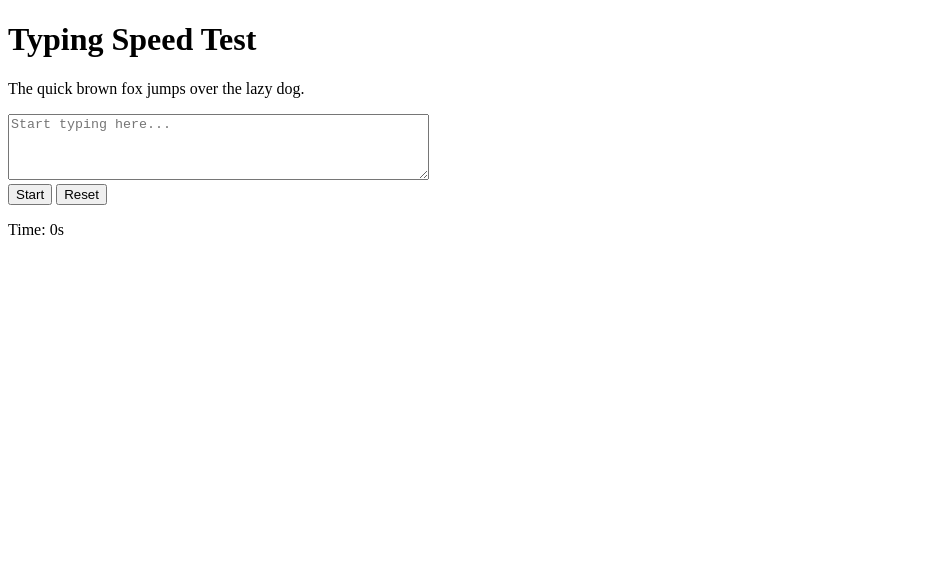
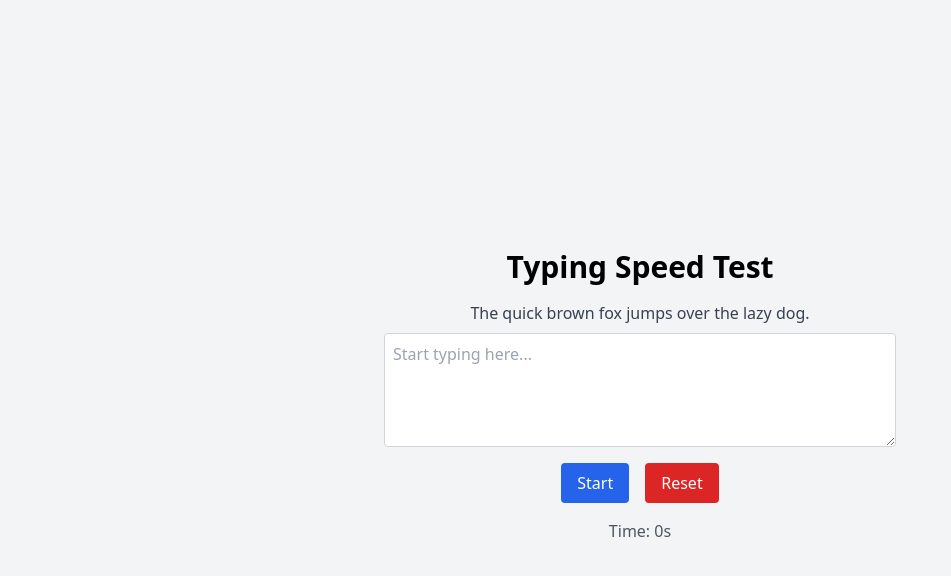
Before and after one commit to adakolecodes/TypingSpeed, a plain HTML site: page index.html in a window 1280 px wide. Shown: the whole page, without its empty margins (0-951 px from the left). Drawn offline with nearby package versions, Linux system fonts and the light colour scheme.

Commit message:
add Tailwind CSS for improved styling and layout of the typing speed test interface

```diff
--- a/index.html
+++ b/index.html
@@ -2,18 +2,38 @@
 <html lang="en">
 <head>
   <meta charset="UTF-8" />
+  <link
+    href="https://cdn.jsdelivr.net/npm/tailwindcss@2.2.19/dist/tailwind.min.css"
+    rel="stylesheet"
+  />
   <title>Typing Speed Test</title>
 </head>
-<body>
-  <h1>Typing Speed Test</h1>
-  <p id="test-text">The quick brown fox jumps over the lazy dog.</p>
-  <textarea id="input-box" rows="4" cols="50" placeholder="Start typing here..."></textarea>
-  <div>
-    <button id="start-btn">Start</button>
-    <button id="reset-btn">Reset</button>
+<body class="bg-gray-100 min-h-screen flex flex-col items-center justify-center p-4">
+  <h1 class="text-3xl font-bold mb-4">Typing Speed Test</h1>
+  <p id="test-text" class="mb-2 text-gray-700">The quick brown fox jumps over the lazy dog.</p>
+  <textarea
+    id="input-box"
+    rows="4"
+    cols="50"
+    placeholder="Start typing here..."
+    class="border border-gray-300 rounded p-2 w-full max-w-lg mb-4"
+  ></textarea>
+  <div class="flex space-x-4 mb-4">
+    <button
+      id="start-btn"
+      class="px-4 py-2 bg-blue-600 text-white rounded hover:bg-blue-700"
+    >
+      Start
+    </button>
+    <button
+      id="reset-btn"
+      class="px-4 py-2 bg-red-600 text-white rounded hover:bg-red-700"
+    >
+      Reset
+    </button>
   </div>
-  <p id="timer">Time: 0s</p>
-  <p id="result"></p>
+  <p id="timer" class="text-gray-600 mb-2">Time: 0s</p>
+  <p id="result" class="text-xl font-semibold"></p>
   <script src="script.js"></script>
 </body>
 </html>
```
